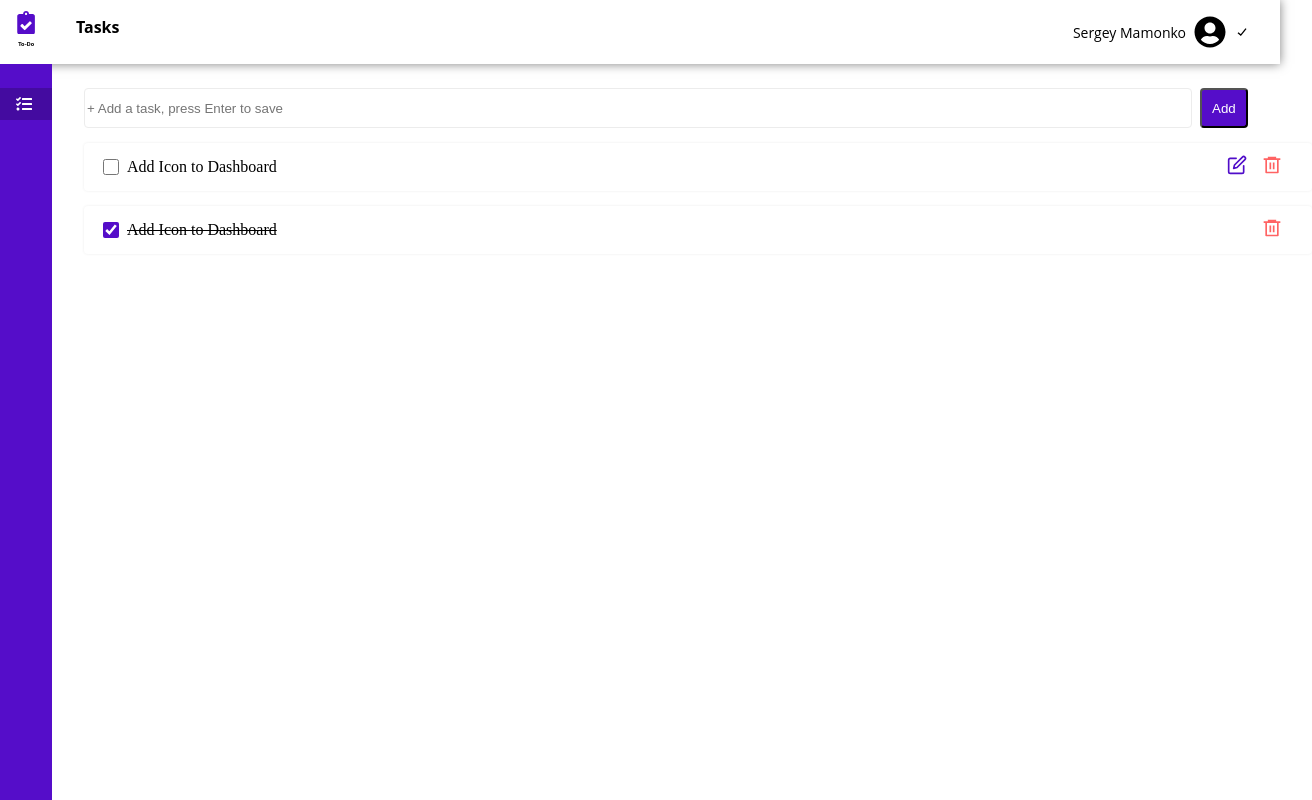
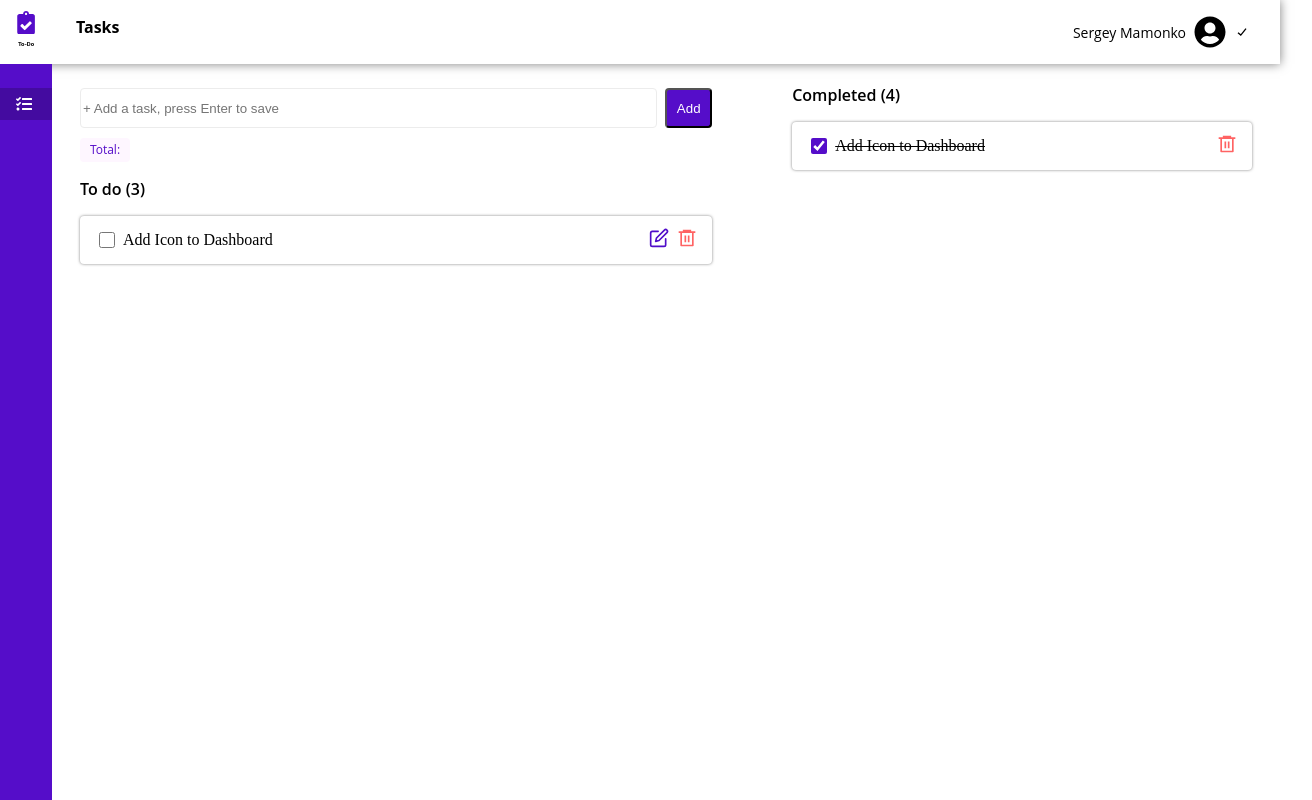
Before and after one commit to Biven160690/To-Do, a React (Create React App) app: page / in a window 1280 px wide. Shown: the whole page, 1312 px wide, since content can reach past the window. Built offline with nearby package versions, Linux system fonts and the light colour scheme.

Commit message:
made layout adaptive

```diff
--- a/src/App.tsx
+++ b/src/App.tsx
@@ -1,14 +1,10 @@
 import { Layout } from './components/layout/Layout';
-import { TaskAddForm } from './components/form/TaskAddForm';
-import { TaskActive } from './components/tasks/taskActive/TaskActive';
-import { TaskCompleted } from './components/tasks/taskCompleted/TaskCompleted';
+import { TaskManagement } from './components/tasks/TaskManagement';
 
 export function App() {
   return (
     <Layout>
-      <TaskAddForm />
-      <TaskActive />
-      <TaskCompleted />
+      <TaskManagement />
     </Layout>
   );
 }
--- a/src/components/form/TaskAddFormContainer.tsx
+++ b/src/components/form/TaskAddFormContainer.tsx
@@ -1,4 +1,5 @@
 import { TaskAddForm } from './TaskAddForm';
+
 export function TaskAddFormContainer() {
   return <TaskAddForm />;
 }
--- a/src/components/form/addForm.scss
+++ b/src/components/form/addForm.scss
@@ -2,7 +2,7 @@
   display: flex;
 
     &__input {
-      width: 1170px;
+      width: 100%;
       height: 40px;
       background: #FFFFFF;
       border: 1px solid #ECECEC;
@@ -13,7 +13,6 @@
 
     &__button {
       width: 50px;
-
       color: #FFFFFF;
       background: #550DC9;
       border-radius: 4px;
--- a/src/components/layout/Layout.tsx
+++ b/src/components/layout/Layout.tsx
@@ -1,8 +1,6 @@
 import React from 'react';
 import { Navbar } from '../blocks/navBar/NavBar';
 import { SideBar } from '../blocks/sideBar/SideBar';
-
-import './layout.scss';
 interface LayoutProps {
   children: React.ReactNode;
 }
@@ -12,7 +10,7 @@ export function Layout({ children }: LayoutProps) {
     <React.Fragment>
       <Navbar />
       <SideBar />
-      <div className='children'>{children}</div>
+      {children}
     </React.Fragment>
   );
 }
--- a/src/components/layout/layout.scss
+++ /dev/null
@@ -1,3 +0,0 @@
-.children {
-    margin: 88px 24px 0px 76px;
-}
--- a/src/components/tasks/TaskBox.tsx
+++ b/src/components/tasks/TaskBox.tsx
@@ -2,6 +2,7 @@ interface TaskBoxProps {
   styles: string;
   children: React.ReactNode;
 }
+
 export function TaskBox({ children, styles }: TaskBoxProps) {
   return <div className={styles}> {children} </div>;
 }
--- a/src/components/tasks/TaskManagement.tsx
+++ b/src/components/tasks/TaskManagement.tsx
@@ -1,3 +1,22 @@
+import { TaskAddFormContainer } from '../form/TaskAddFormContainer';
+import { TaskActiveContainer } from './taskActive/TaskActiveContainer';
+import { TaskCompletedContainer } from './taskCompleted/TaskCompletedContainer';
+
+import './taskManagement.scss';
+
 export function TaskManagement() {
-  return <div></div>;
+  return (
+    <div className='task-management'>
+      <div className='task-management__task-active'>
+        <TaskAddFormContainer />
+        <div className='task-management__box'>
+          <p className='task-management__total'> Total: </p>
+        </div>
+        <TaskActiveContainer />
+      </div>
+      <div className='task-management__task-completed'>
+        <TaskCompletedContainer />
+      </div>
+    </div>
+  );
 }
--- a/src/components/tasks/taskActive/TaskActiveContainer.tsx
+++ b/src/components/tasks/taskActive/TaskActiveContainer.tsx
@@ -1,5 +1,14 @@
+import React from 'react';
+
 import { TaskActive } from './TaskActive';
 
+import './taskActive.scss';
+
 export function TaskActiveContainer() {
-  return <TaskActive />;
+  return (
+    <React.Fragment>
+      <h3 className='task-active__total'> To do (3) </h3>
+      <TaskActive />
+    </React.Fragment>
+  );
 }
--- a/src/components/tasks/taskActive/taskActive.scss
+++ b/src/components/tasks/taskActive/taskActive.scss
@@ -1,9 +1,9 @@
 .task-active {
    position: relative;
-   width: 1228px;
+   width: 100%;
    height: 48px;
-   background: #FFFFFF;
-   box-shadow: 0px 0px 3px rgba(0, 0, 0, 0.08);
+   background: #ffffff;
+   box-shadow: 0px 0px 3px rgba(0, 0, 0, 0.5);
    border-radius: 4px;
 
     &__actions {
@@ -38,7 +38,7 @@
       width: 20px;
       height: 20px;
       color: #500DC9;
-      margin-right: 15px;
+      margin-right: 8px;
 
        &:active {
          color: #b090ec;
@@ -49,7 +49,6 @@
       width: 20px;
       height: 20px;
       color: #FF6363;
-      margin-right: 15px;
 
        &:active {
          color: #ce9797;
@@ -57,8 +56,16 @@
     }
 
     &__content {
-     position: absolute;
-     left: 43px;
-     bottom: 15px;
-   }
+      position: absolute;
+      left: 43px;
+      bottom: 15px;
+    }
+
+    &__total {
+      font-family: 'Open Sans';
+      font-style: normal;
+      font-weight: 600;
+      font-size: 16px;
+      line-height: 22px;
+    }
 }
--- a/src/components/tasks/taskCompleted/TaskCompletedContainer.tsx
+++ b/src/components/tasks/taskCompleted/TaskCompletedContainer.tsx
@@ -1,4 +1,14 @@
+import React from 'react';
+
 import { TaskCompleted } from './TaskCompleted';
+
+import './taskCompleted.scss';
+
 export function TaskCompletedContainer() {
-  return <TaskCompleted />;
+  return (
+    <React.Fragment>
+      <h3 className='task-completed__total'>Completed (4)</h3>
+      <TaskCompleted />
+    </React.Fragment>
+  );
 }
--- a/src/components/tasks/taskCompleted/taskCompleted.scss
+++ b/src/components/tasks/taskCompleted/taskCompleted.scss
@@ -1,9 +1,9 @@
 .task-completed {
   position: relative;
-    width: 1228px;
+  width: 100%;
   height: 48px;
-    background: #FFFFFF;
-    box-shadow: 0px 0px 3px rgba(0, 0, 0, 0.08);
+  background: #ffffff;
+  box-shadow: 0px 0px 3px rgba(0, 0, 0, 0.5);
   border-radius: 4px;
 
     &__actions {
@@ -33,11 +33,11 @@
         background-color: inherit;
       }
     }
+
     &__iconDelete {
       width: 20px;
       height: 20px;
       color: #FF6363;
-       margin-right: 15px;
 
       &:active {
         color: #ce9797;
@@ -50,4 +50,12 @@
       bottom: 15px;
       text-decoration: line-through;
     }
+
+    &__total {
+      font-family: 'Open Sans';
+      font-style: normal;
+      font-weight: 600;
+      font-size: 16px;
+      line-height: 22px;
     }
+}
--- /dev/null
+++ b/src/components/tasks/taskManagement.scss
@@ -0,0 +1,50 @@
+  .task-management {
+    display: flex;
+    margin: 88px 20px 0px 72px;
+
+    &__task-active {
+      width: 55%;
+      margin-right: 80px;
+    }
+
+    &__box {
+      display: flex;
+      align-items: center;
+      justify-content: center;
+      width: 50px;
+      height: 24px;
+      background: #FEF6FF;
+      border-radius: 4px;
+      margin-top: 10px;
+    }
+
+    &__total {
+      font-family: 'Open Sans';
+      font-style: normal;
+      font-weight: 400;
+      font-size: 12px;
+      line-height: 16px;
+      color: #550DC9;
+    }
+
+    &__task-completed {
+      margin-top: -20px;
+      width: 40%;
+    }
+  }
+
+  @media (max-width: 832px) {
+    .task-management {
+      display: flex;
+      flex-direction: column;
+
+      &__task-active {
+        width: 100%;
+      }
+
+      &__task-completed {
+        padding-top: 20px;
+        width: 100%;
+      }
+    }
+  }
```
Lines whose indentation alone changed are shown as unchanged.
